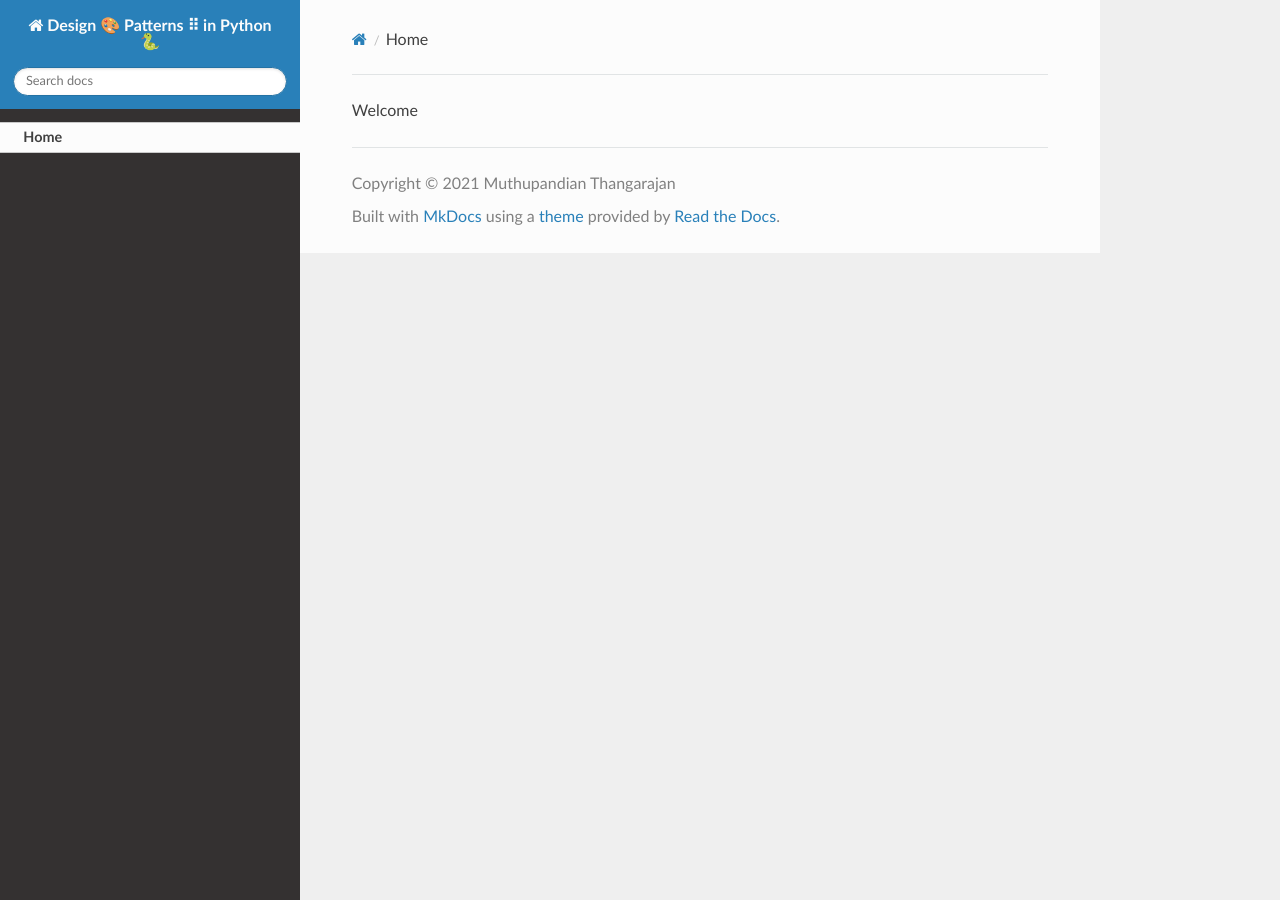
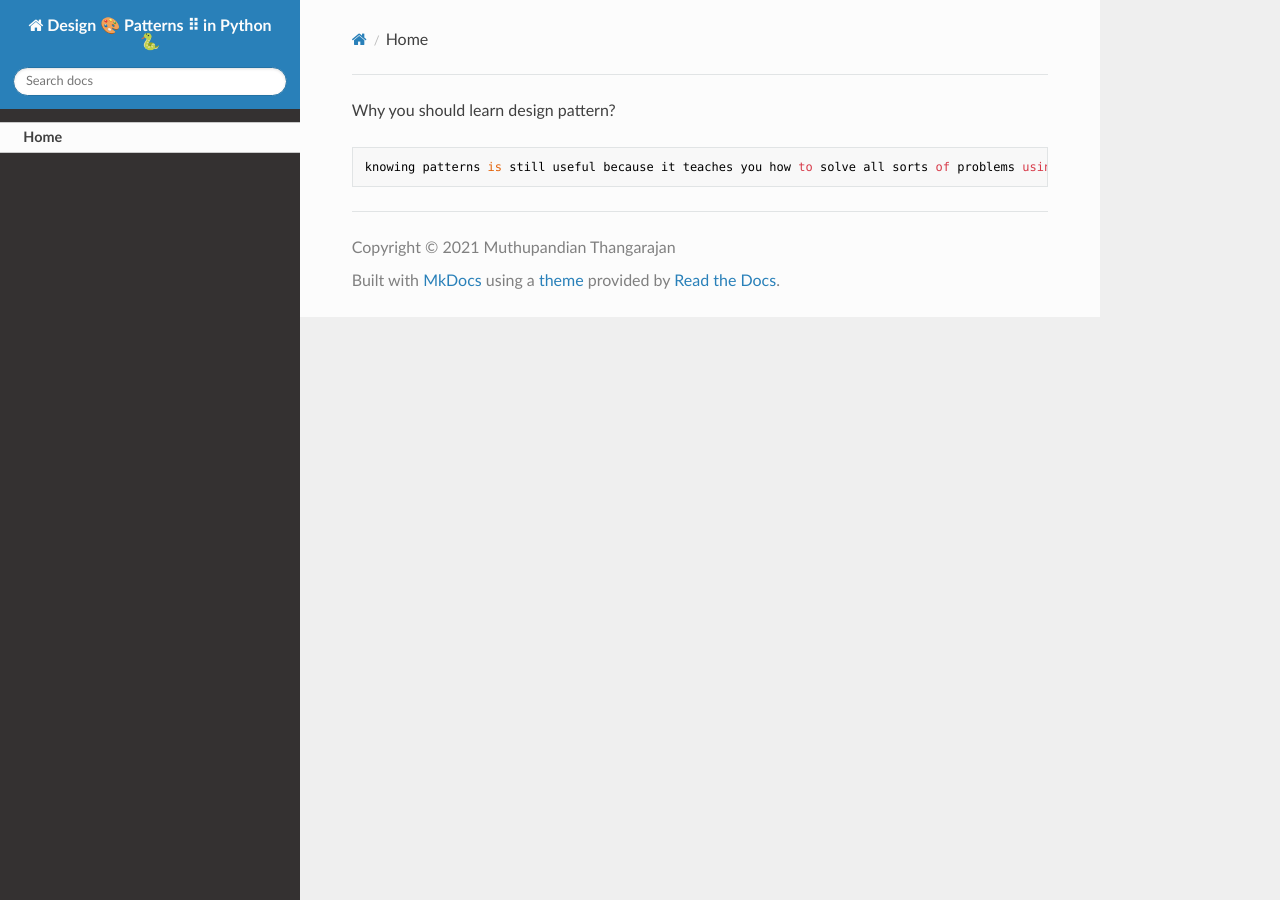
Before and after one commit to muthugit/pythondesignpatterns, an MkDocs documentation site: the page built from docs/index.md, in a window 1280 px wide. Built offline with MkDocs 1.6.1, drawn with Linux system fonts in a browser that asks for light colours; nearby versions of some CDN libraries.

Commit message:
Update index.md

````diff
--- a/docs/index.md
+++ b/docs/index.md
@@ -1 +1,4 @@
-Welcome
+Why you should learn design pattern?
+```
+knowing patterns is still useful because it teaches you how to solve all sorts of problems using principles of object-oriented design.
+```
````
